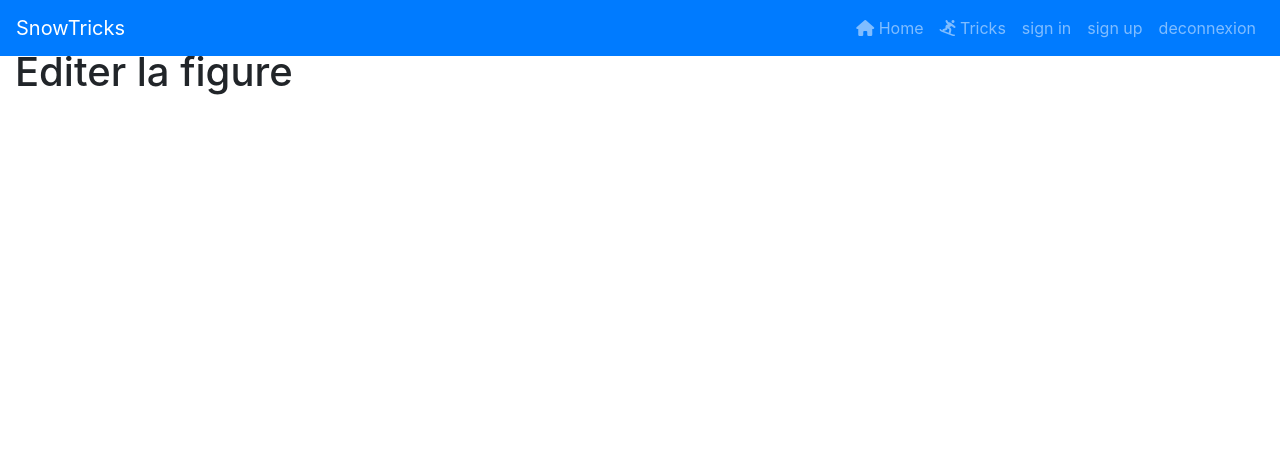
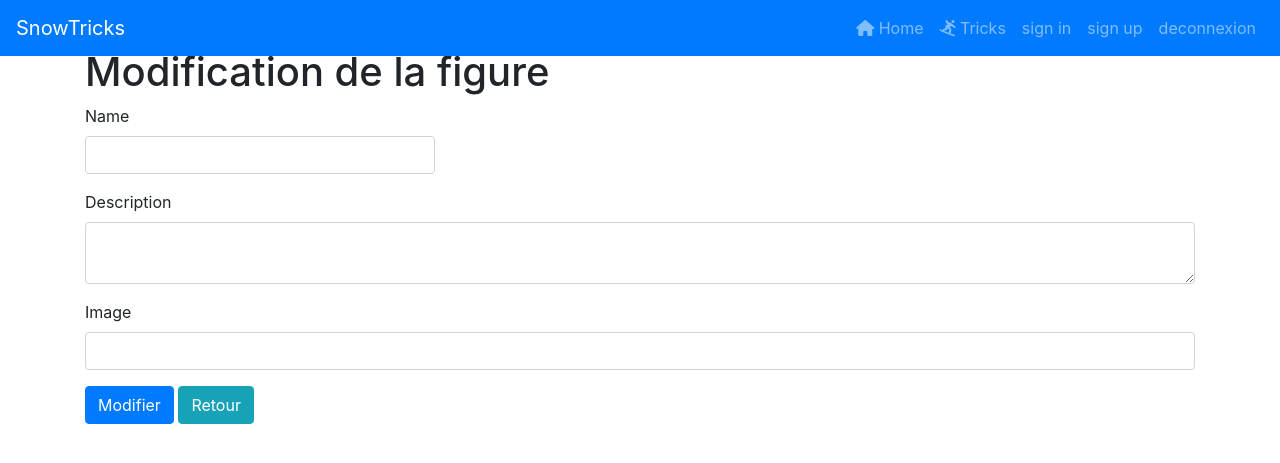
Before and after one commit to donjmi/SnowTricks, a Symfony app: template templates/admin/trick/edit.html.twig in a window 1280 px wide. Shown: the top 463 px of the page. Run offline with Twig, Linux system fonts and the light colour scheme; the template is opened without the code that fills it, so the values that code supplies are empty; form fields are guessed from the names that the template uses; some libraries are stand-ins or nearby versions.

Commit message:
update trick : edit add form

```diff
--- a/templates/admin/trick/edit.html.twig
+++ b/templates/admin/trick/edit.html.twig
@@ -1,7 +1,28 @@
 {% extends 'base.html.twig' %}
 
 {% block body %}
-    <div class="container-fluid mt-5">
-        <h1>Editer la figure </h1>
-    </div>
+<div class="container mt-5">
+	<h1>Modification de la figure
+	</h1>
+	{{ form_start(form) }}
+	<div class="row">
+		<div class="col-md-4">{{ form_row(form.name) }}</div>
+	</div>
+	<div class="row">
+		<div class="col">{{ form_row(form.description) }}</div>
+	</div>
+	<div class="row">
+		<div class="col">{{ form_row(form.image) }}</div>
+	</div>
+	<div class="row">
+		<div class="col">
+			<button class="btn btn-primary">Modifier</button>
+                <a  href="{{ path('admin.trick.index') }}" class="btn btn-info" role="button"> Retour</a>
+		</div>
+	</div>
+	{{ form_end(form) }}
+</div>
+
+
+
 {% endblock %}
```
Also changed, not shown: src/Controller/Admin/AdminTrickController.php (+6 -1 lines).
